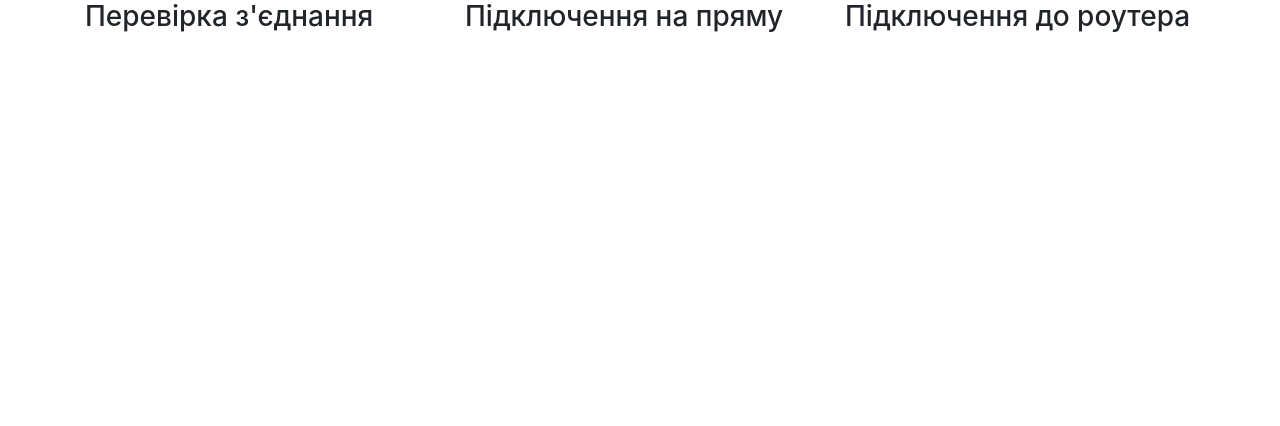
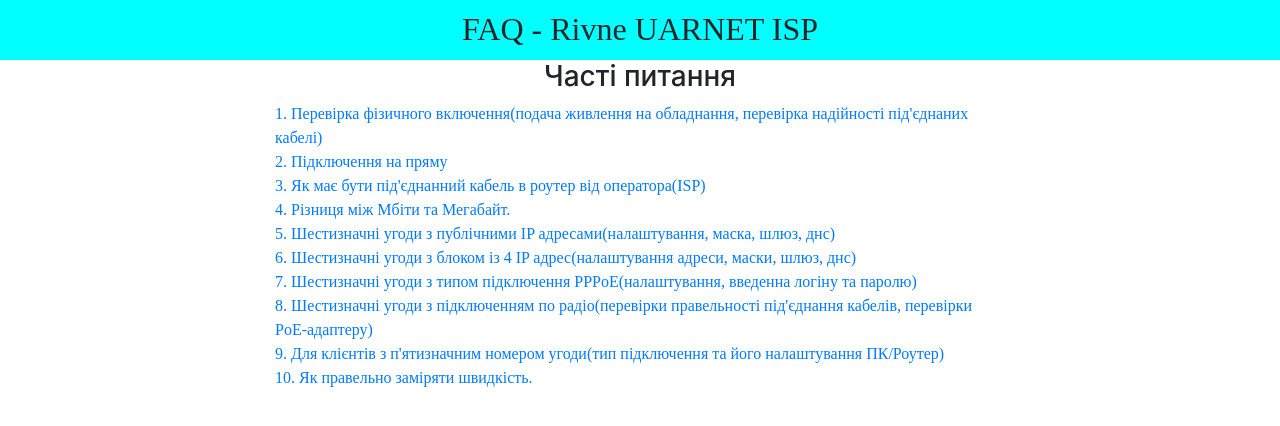
Before and after one commit to config-linux/conf-dev, a plain HTML site: page index.html in a window 1280 px wide. Drawn offline with Linux system fonts and the light colour scheme.

Commit message:
add menu and links

```diff
--- /dev/null
+++ b/css/main.css
@@ -0,0 +1,21 @@
+* {
+    padding: 0 0 0 0;
+    margin: 0 0 0 0;
+}
+.top_line {
+    height: 60px;
+    background-color: #00FFFF;
+    max-width: 100%;
+    text-align: center;
+}
+.top_line h2 {
+	padding-top: 10px;
+	font-family: hack;
+}
+.zmist h3 {
+	text-align: center;
+}
+.zmist li {
+	list-style-type: none;
+	font-family: hack;
+}
--- a/index.html
+++ b/index.html
@@ -2,7 +2,7 @@
 <html lang="en" dir="ltr">
   <head>
     <meta charset="utf-8">
-    <link rel="stylesheet" href="master.css">
+    <link rel="stylesheet" href="css/main.css">
     <link rel="stylesheet" href="css/bootstrap-grid.css">
     <link rel="stylesheet" href="css/bootstrap-grid.min.css">
     <link rel="stylesheet" href="css/bootstrap.css">
@@ -10,20 +10,38 @@
     <title>FAQ - Rivne UARNET ISP</title>
   </head>
   <body>
+    <header>
+      <div class="top_line">
+        <h2>FAQ - Rivne UARNET ISP</h2>
+      </div>
+    </header>
     <div class="container">
       <div class="row">
-        <div class="col-sm-4">
-          <h3>Перевірка з'єднання</h3>
+        <div class="col-sm-2">
+
         </div>
-        <div class="col-sm-4">
-          <h3>Підключення на пряму</h3>
+        <div class="col-sm-8">
+          <div class="zmist">
+            <h3>Часті питання</h3>
+            <ul>
+              <li><a href="#">1. Перевірка фізичного включення(подача живлення на обладнання, перевірка надійності під'єднаних кабелі)</a></li>
+              <li><a href="#">2. Підключення на пряму</a></li>
+              <li><a href="#">3. Як має бути під'єднанний кабель в роутер від оператора(ISP)</a></li>
+              <li><a href="#">4. Різниця між Мбіти та Мегабайт.</a></li>
+              <li><a href="#">5. Шестизначні угоди з публічними IP адресами(налаштування, маска, шлюз, днс)</a></li>
+              <li><a href="">6. Шестизначні угоди з блоком із 4 IP  адрес(налаштування адреси, маски, шлюз, днс)</a></li>
+              <li><a href="#">7. Шестизначні угоди з типом підключення PPPoE(налаштування, введенна логіну та паролю)</a></li>
+              <li><a href="#">8. Шестизначні угоди з підключенням по радіо(перевірки правельності під'єднання кабелів, перевірки PoE-адаптеру)</a></li>
+              <li><a href="#">9. Для клієнтів з п'ятизначним номером угоди(тип підключення та його налаштування ПК/Роутер)</a></li>
+              <li><a href="#">10. Як правельно заміряти швидкість.</a></li>
+            </ul>
+          </div>
         </div>
-        <div class="col-sm-4">
-          <h3>Підключення до роутера</h3>
+        <div class="col-sm-2">
+
         </div>
       </div>
     </div>
-
     <script src="js/bootstrap.js" charset="utf-8"></script>
     <script src="js/bootstrap.min.js" charset="utf-8"></script>
   </body>
```
